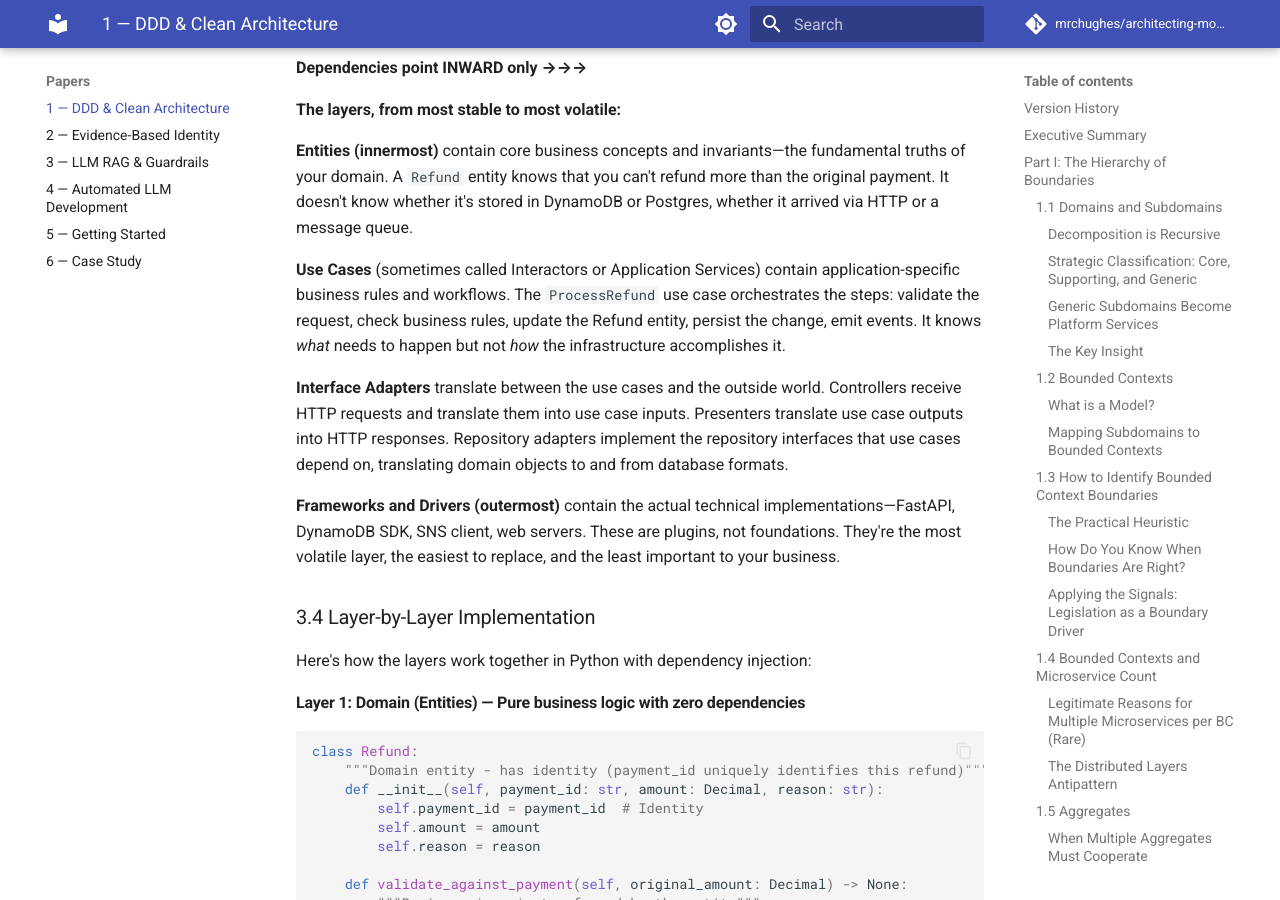
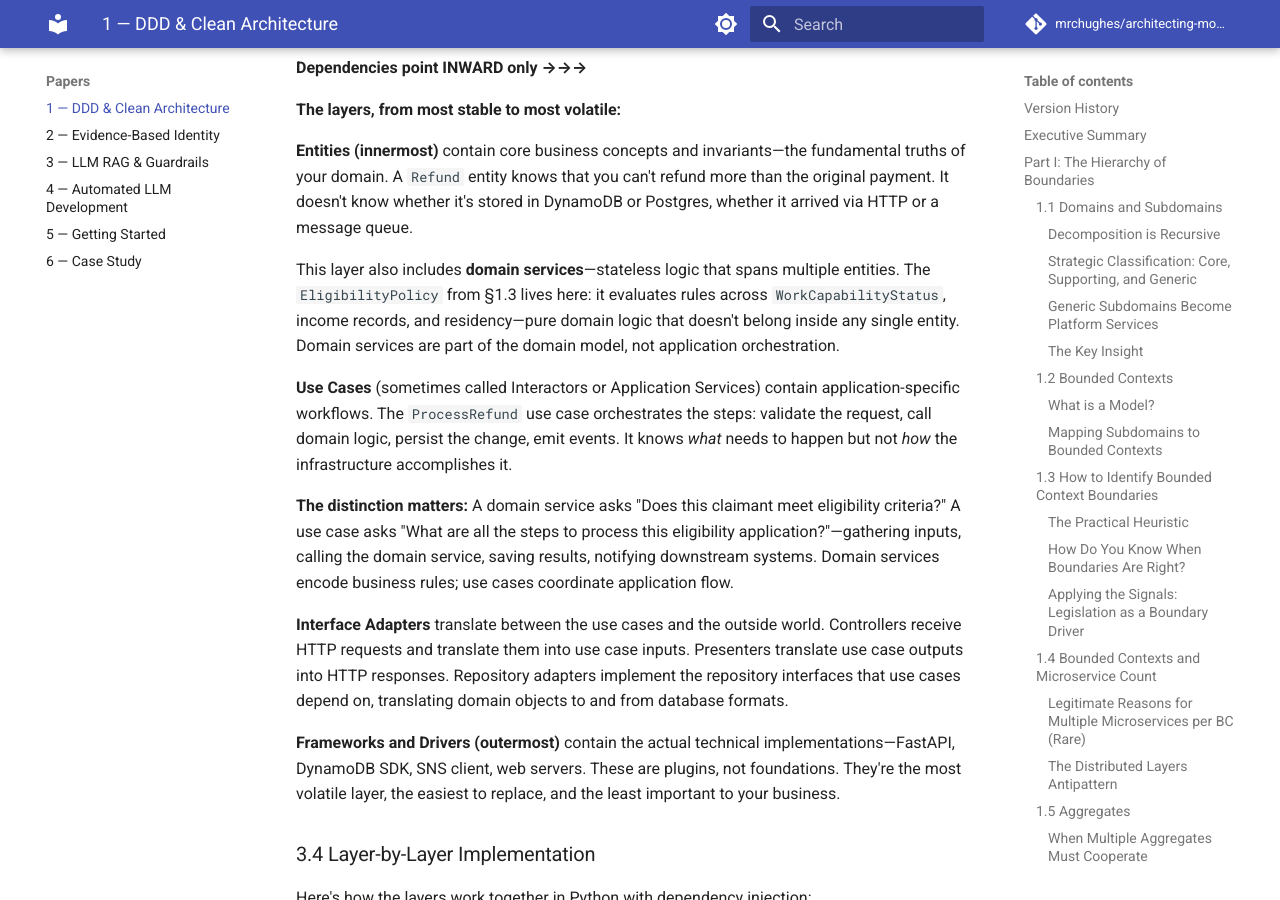
Before and after one commit to mrchughes/architecting-modern-government-services, an MkDocs documentation site: the page built from docs/Paper_1_DDD_Clean_Architecture.md, in a window 1280 px wide and 900 px high, scrolled down 25896 px. Built offline with MkDocs 1.6.1 and Material for MkDocs 9.7.7, drawn with Linux system fonts in a browser that asks for light colours; comment, search, counter and statistics services are not loaded.

Commit message:
Add domain services to §3.3 Clean Architecture layers
- Domain services live in Entities layer, not Use Cases
- Link back to EligibilityPolicy from §1.3 as example
- Clarify distinction: domain services encode rules, use cases coordinate flow
- Update diagram to show 'Entities, Value Objects, Domain Services, Invariants'

```diff
--- a/docs/Paper_1_DDD_Clean_Architecture.md
+++ b/docs/Paper_1_DDD_Clean_Architecture.md
@@ -773,10 +773,10 @@ flowchart TB
             AD["Controllers, Presenters, Gateways, Repository Impls"]
 
             subgraph UseCases["Use Cases"]
-                UC["Application Logic, Workflows, Orchestration"]
+                UC["Application Workflows, Orchestration"]
 
-                subgraph Entities["Entities (Innermost)"]
-                    ENT["Business Rules, Invariants, Domain Logic"]
+                subgraph Entities["Domain (Innermost)"]
+                    ENT["Entities, Value Objects, Domain Services, Invariants"]
                 end
             end
         end
@@ -798,7 +798,11 @@ flowchart TB
 
 **Entities (innermost)** contain core business concepts and invariants—the fundamental truths of your domain. A `Refund` entity knows that you can't refund more than the original payment. It doesn't know whether it's stored in DynamoDB or Postgres, whether it arrived via HTTP or a message queue.
 
-**Use Cases** (sometimes called Interactors or Application Services) contain application-specific business rules and workflows. The `ProcessRefund` use case orchestrates the steps: validate the request, check business rules, update the Refund entity, persist the change, emit events. It knows *what* needs to happen but not *how* the infrastructure accomplishes it.
+This layer also includes **domain services**—stateless logic that spans multiple entities. The `EligibilityPolicy` from §1.3 lives here: it evaluates rules across `WorkCapabilityStatus`, income records, and residency—pure domain logic that doesn't belong inside any single entity. Domain services are part of the domain model, not application orchestration.
+
+**Use Cases** (sometimes called Interactors or Application Services) contain application-specific workflows. The `ProcessRefund` use case orchestrates the steps: validate the request, call domain logic, persist the change, emit events. It knows *what* needs to happen but not *how* the infrastructure accomplishes it.
+
+**The distinction matters:** A domain service asks "Does this claimant meet eligibility criteria?" A use case asks "What are all the steps to process this eligibility application?"—gathering inputs, calling the domain service, saving results, notifying downstream systems. Domain services encode business rules; use cases coordinate application flow.
 
 **Interface Adapters** translate between the use cases and the outside world. Controllers receive HTTP requests and translate them into use case inputs. Presenters translate use case outputs into HTTP responses. Repository adapters implement the repository interfaces that use cases depend on, translating domain objects to and from database formats.
 
```
Also changed, not shown: Paper_1_DDD_Clean_Architecture.md (+8 -4 lines).
